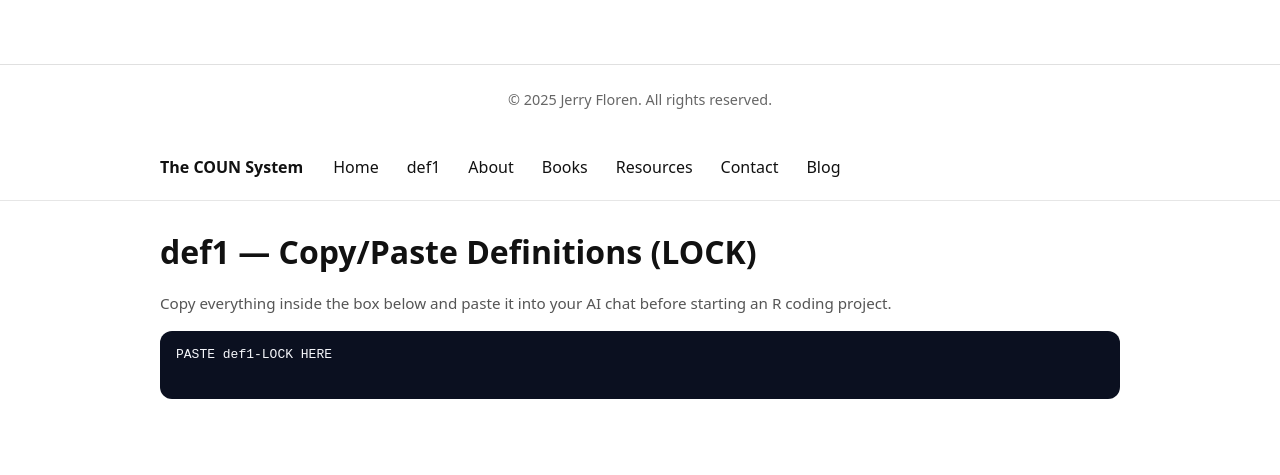
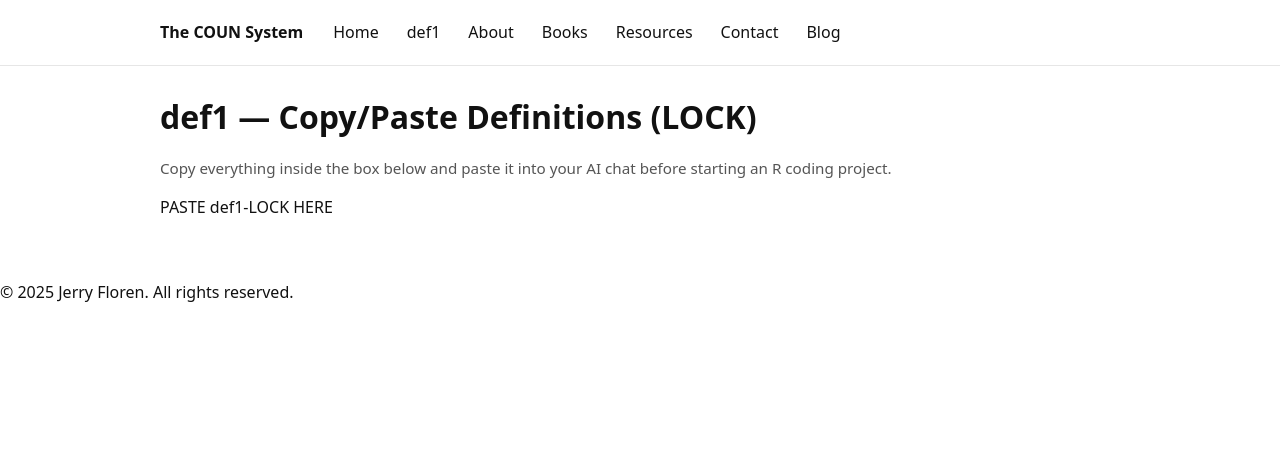
Before and after one commit to catkayakfish-lgtm/catkayakfish-lgtm.github.io, a plain HTML site: page index.html in a window 1280 px wide. Drawn offline with Linux system fonts and the light colour scheme.

Commit message:
Update index.html

```diff
--- a/index.html
+++ b/index.html
@@ -3,22 +3,14 @@
 <head>
   <meta charset="utf-8" />
   <meta name="viewport" content="width=device-width, initial-scale=1" />
-  <title>def1 — The COUN System</title>
+  <title>The COUN System</title>
+
   <link rel="stylesheet" href="/style.css" />
 </head>
 
-<footer style="
-  margin-top: 4rem;
-  padding: 1.5rem 1rem;
-  border-top: 1px solid #e0e0e0;
-  font-size: 0.9rem;
-  color: #666;
-  text-align: center;
-">
-  © 2025 Jerry Floren. All rights reserved.
-</footer>
+<body>
 
-<body>
+  <!-- Site Header / Navigation -->
   <header>
     <nav class="nav">
       <strong>The COUN System</strong>
@@ -32,15 +24,24 @@
     </nav>
   </header>
 
+  <!-- Main Content -->
   <main>
     <h1>def1 — Copy/Paste Definitions (LOCK)</h1>
+
     <p class="small">
-      Copy everything inside the box below and paste it into your AI chat before starting an R coding project.
+      Copy everything inside the box below and paste it into your AI chat
+      before starting an R coding project.
     </p>
 
-    <pre>
-PASTE def1-LOCK HERE
-    </pre>
+    <div class="paste-box">
+      PASTE def1-LOCK HERE
+    </div>
   </main>
+
+  <!-- Footer -->
+  <footer>
+    © 2025 Jerry Floren. All rights reserved.
+  </footer>
+
 </body>
 </html>
```
